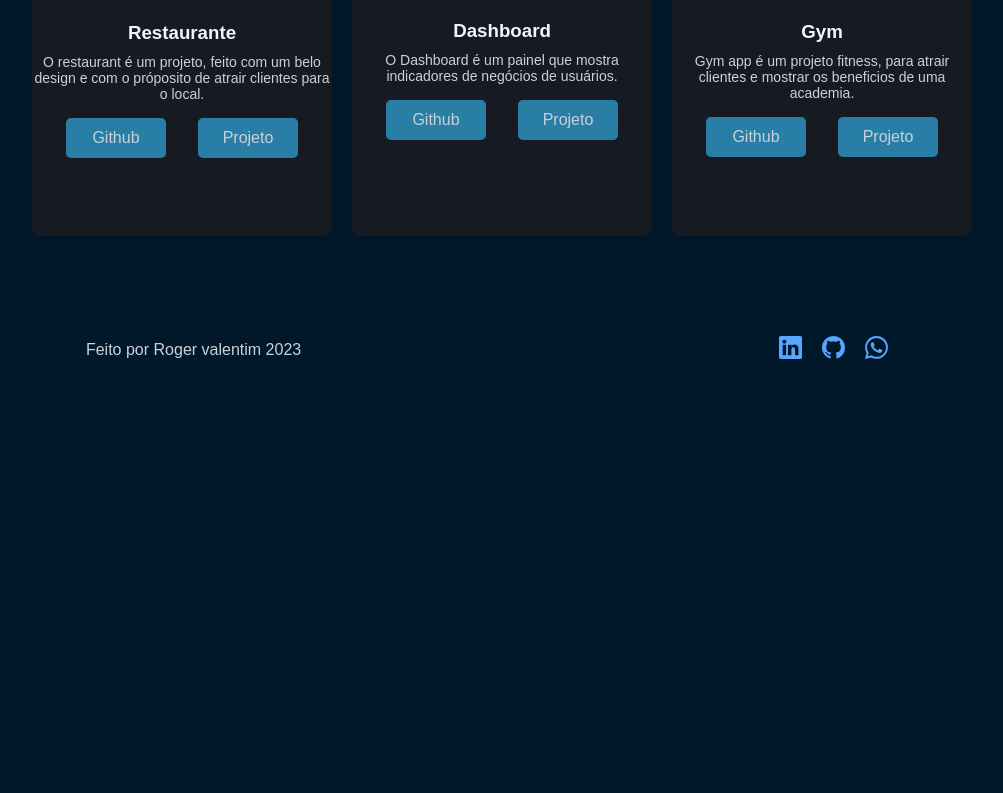
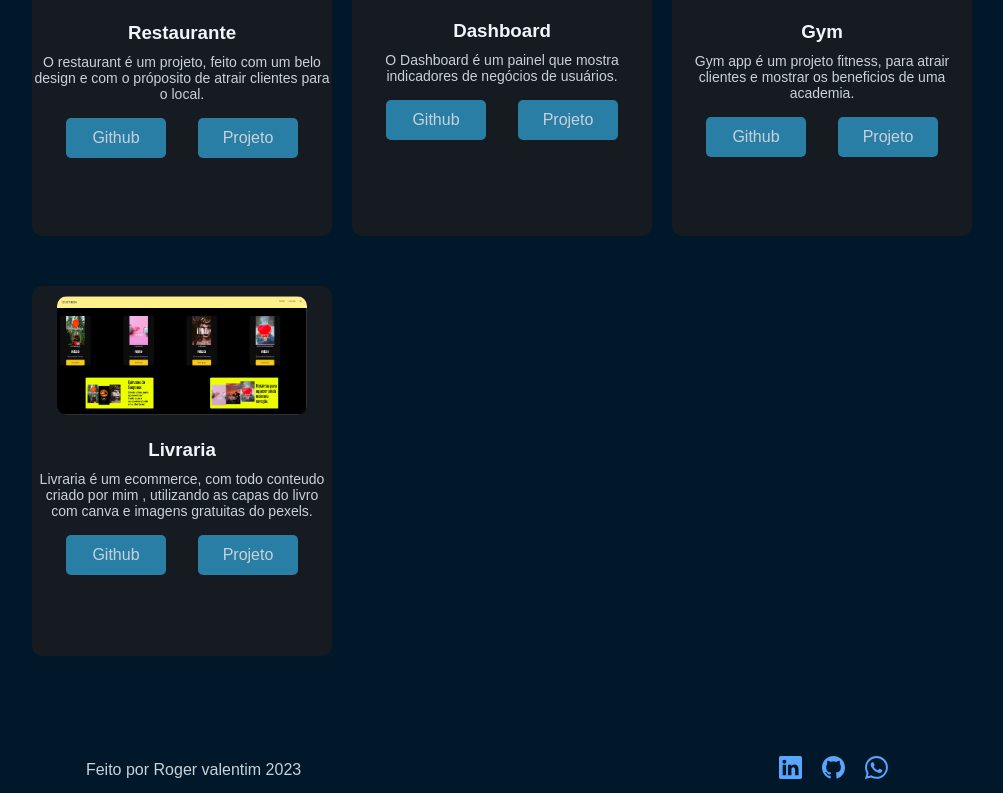
Before and after one commit to rogervalentim/portf-lio, a React (Create React App) app: page /projetos in a window 1280 px wide. Shown: the part 819-1612 px from the top of the page, without its empty margins (148-1151 px from the left). Before the commit the page ends 1192 px from the top, so only its background shows below. Built offline with nearby package versions, Linux system fonts and the light colour scheme.

Commit message:
adicionando mais um projeto

```diff
--- a/src/container/Inicio/Inicio.css
+++ b/src/container/Inicio/Inicio.css
@@ -6,7 +6,7 @@
   .container-title {
     display: flex;
     flex-direction: column;
-    margin-top: 100px;
+    margin-top: 150px;
   }
 
   .home-title {
@@ -23,7 +23,7 @@
 
   .avatar {
     width: 450px;
-    margin-top: 100px;
+    margin-top: 50px;
     animation-name: floating;
     animation-duration: 3s;
     animation-iteration-count: infinite;
--- a/src/container/Projetos/Projetos.jsx
+++ b/src/container/Projetos/Projetos.jsx
@@ -8,6 +8,7 @@ import Lyrics from "../../assets/images/projetos/lyrics-app.png";
 import Restaurant from "../../assets/images/projetos/restaurant.png";
 import Dashboard from "../../assets/images/projetos/dashboard.png";
 import Gym from "../../assets/images/projetos/gym.png";
+import Livraria from "../../assets/images/projetos/livraria.png"
 
 const projects = [
   {
@@ -62,7 +63,17 @@ const projects = [
       "Gym app é um projeto fitness, para atrair clientes e mostrar os beneficios de uma academia.",
     linkGithub: "https://github.com/rogervalentim/gym_app",
     demo: "https://gym-app-mocha.vercel.app/"
+  },
+
+  {
+    image: Livraria,
+    title: "Livraria",
+    description:
+      "Livraria é um ecommerce, com todo conteudo criado por mim , utilizando as capas do livro com canva e imagens gratuitas do pexels.",
+    linkGithub: "https://github.com/rogervalentim/study-mysql",
+    demo: "https://github.com/rogervalentim/study-mysql"
   }
+
 ];
 
 function Projetos() {
```
Also changed, not shown: src/assets/images/projetos/livraria.png (added).
